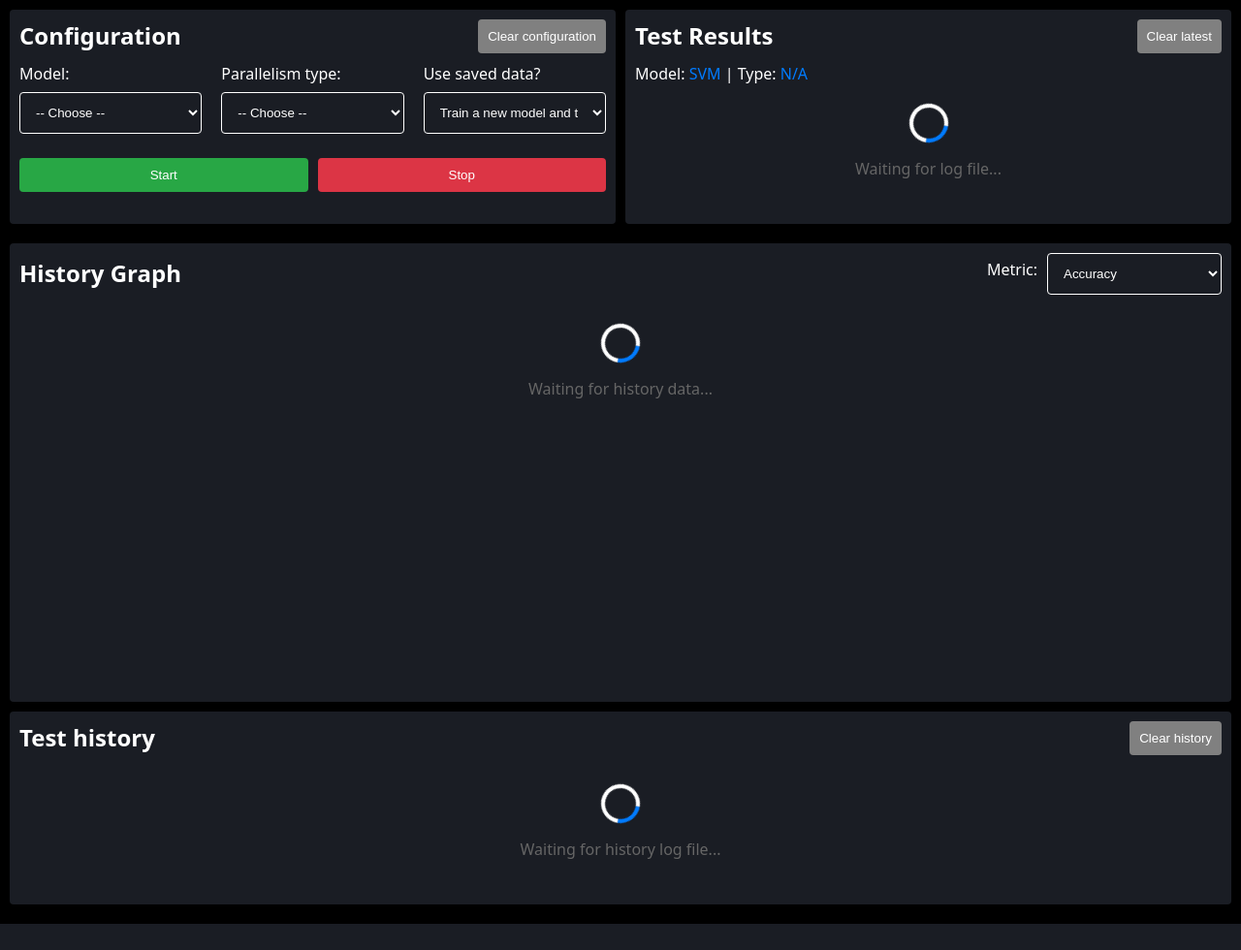
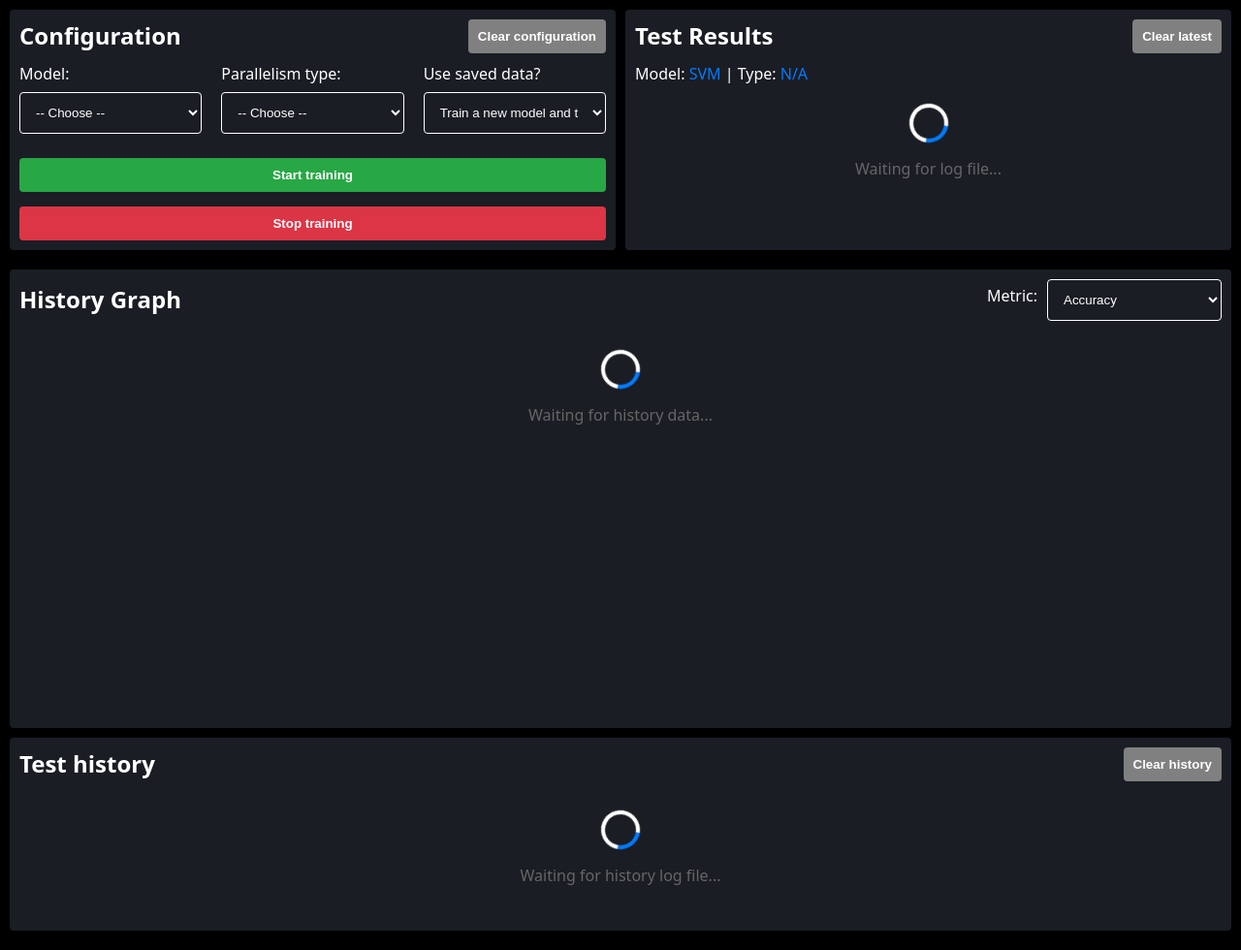
Before and after one commit to linham-8/D0020E_RPI_Cluster_Project, a Flask app: page / in a window 1280 px wide. Shown: the part 102-1082 px from the top of the page at 97% size. Before the commit the page ends 1055 px from the top, so only its background shows below. Run offline with Flask 3, Linux system fonts and the light colour scheme; data that the repository does not hold is empty.

Commit message:
Fix stop button and /api/status route

```diff
--- a/src/flask/app.py
+++ b/src/flask/app.py
@@ -3,6 +3,7 @@ from .utils.log_reader import read_latest_log, read_history_log, get_archived_ru
 import subprocess
 import os
 import signal
+import psutil
 from config import Config
 
 app = Flask(__name__)
@@ -23,22 +24,21 @@ def index():
                 f"Starting training: Model={model}, Parallelism={parallelism}, Saved={saved}"
             )
             proc = subprocess.Popen(
-                ["python", "-m", "src.launch", parallelism, saved],
-                cwd=Config.ROOT_DIR
-            )
+                ["python", "-m", "src.launch", parallelism, saved], cwd=Config.ROOT_DIR)
 
-            active_tasks["training"] = proc.pid
+            active_tasks["training"] = {"pid": proc.pid, "parallelism": parallelism}
             print(f"Started training with PID {proc.pid}")
             return redirect(url_for("index"))
 
         elif action == "stop":
-            pid = active_tasks.get("training")
-            if pid:
-                try:
-                    os.killpg(os.getpgid(pid), signal.SIGTERM)
-                    active_tasks.pop("training", None)
-                except ProcessLookupError:
-                    pass
+            task_info = active_tasks.get("training")
+            if task_info:
+                parallelism = task_info["parallelism"]
+
+                print(f"Running stop script for: {parallelism}")
+                subprocess.run(["python", "-m", "src.stop", parallelism], cwd=Config.ROOT_DIR)
+
+                active_tasks.pop("training", None)
             return redirect(url_for("index"))
 
         elif action == "clear-latest":
@@ -67,6 +67,7 @@ def api_docs():
     <ul>
         <li><a href="/api/status">Status</a></li>
         <li><a href="/api/latest">Latest Log</a></li>
+        <li><a href="/api/live">Live Log</a></li>
         <li><a href="/api/history">History log</a></li>
     </ul>
     """
@@ -86,14 +87,24 @@ def api_stop():
 @app.route("/api/status")
 def api_status():
     """API route returning training status"""
-    pid = active_tasks.get("training")
-    status = "running" if pid else "stopped"
+    task_info = active_tasks.get("training")
+    if task_info and is_process_running(task_info["pid"]):
+        status = "running"
+    else:
+        active_tasks.pop("training", None)
+        status = "stopped"
+
     return jsonify({"status": status})
 
 @app.route("/api/latest")
 def api_latest():
     """API route returning the latest log"""
     return jsonify(read_latest_log())
+
+#@app.route("/api/live")
+#def api_latest():
+#    """API route returning the live log"""
+#    return jsonify(read_latest_log())
 
 @app.route("/api/history")
 def api_history():
@@ -105,3 +116,11 @@ def api_archives(model_type):
     """Api route returing the archived log"""
     runs = get_archived_runs(filter_type=model_type)
     return jsonify(runs)
+
+# Status helper
+def is_process_running(pid):
+    try:
+        process = psutil.Process(pid)
+        return process.is_running() and process.status() != psutil.STATUS_ZOMBIE
+    except (psutil.NoSuchProcess, psutil.AccessDenied, psutil.ZombieProcess):
+        return False
--- a/src/flask/static/css/styles.css
+++ b/src/flask/static/css/styles.css
@@ -1,4 +1,3 @@
-
 /* General */
 
 * {
@@ -100,12 +99,13 @@ select {
 }
 
 button {
-    flex: 1;
+    width: 100%;
     padding: 10px;
     border: none;
     border-radius: 4px;
     cursor: pointer;
     transition: 0.2s;
+    font-weight: bold;
 }
 
 .btn-start {
@@ -124,6 +124,10 @@ button {
 
 .btn-stop:hover {
     background: #a71826;
+}
+
+.stop-area {
+    margin-top: 15px;
 }
 
 .btn-clear {
@@ -226,7 +230,8 @@ td {
 .graph-container {
     position: relative;
     width: 100%;
-    height: 400px; /* CRITICAL: gives canvas visible height */
+    height: 400px;
+    /* CRITICAL: gives canvas visible height */
 }
 
 #history-chart {
--- a/src/flask/templates/index.html
+++ b/src/flask/templates/index.html
@@ -57,8 +57,12 @@
                     </div>
 
                     <div class="buttons">
-                        <button name="action" value="start" class="btn-start">Start</button>
-                        <button name="action" value="stop" class="btn-stop">Stop</button>
+                        <button name="action" value="start" class="btn-start">Start training</button>
+                    </div>
+                </form>
+                <form class="stop-area" method="post">
+                    <div class="buttons">
+                        <button name="action" value="stop" class="btn-stop">Stop training</button>
                     </div>
                 </form>
             </section>
@@ -170,7 +174,8 @@
                             <tr>
                                 <th>Timestamp</th>
                                 <th>Parallelism</th>
-                                <th>World Size</th> <th>Epochs</th>
+                                <th>World Size</th>
+                                <th>Epochs</th>
                                 <th>Train Time</th>
                                 <th>Throughput</th>
                             </tr>
```
